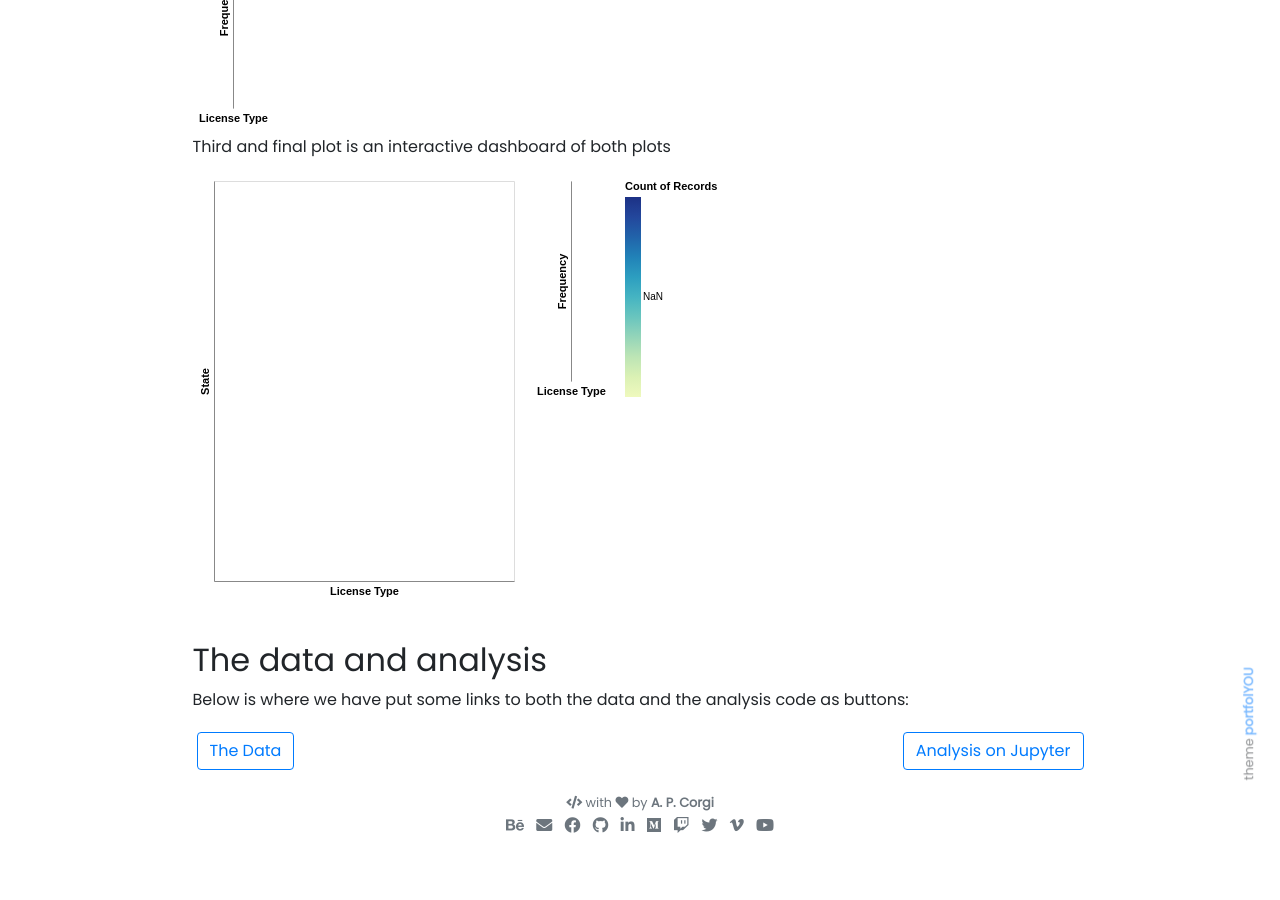
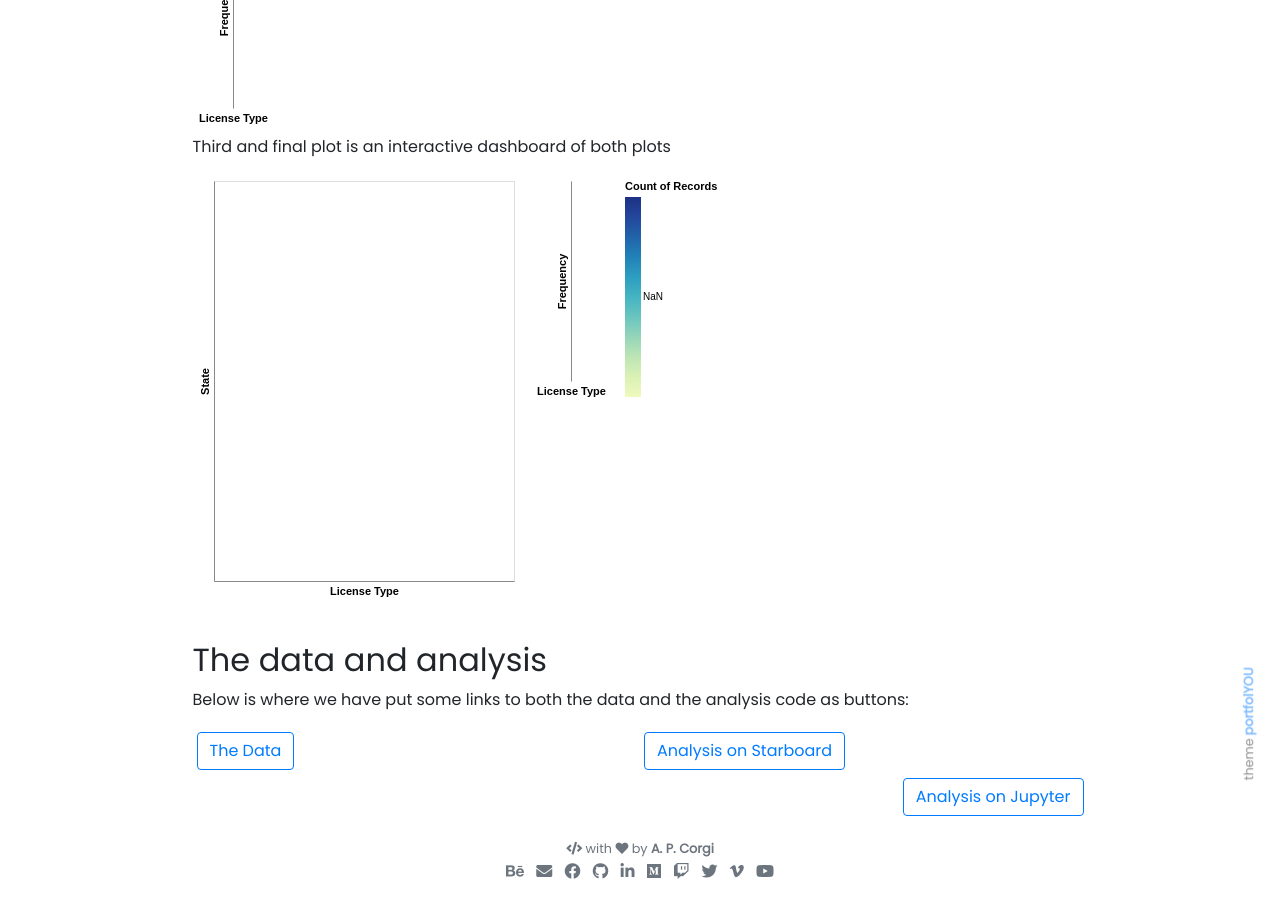
Before and after one commit to Saahil87/Saahil87.github.io, a Jekyll site: the page built from _projects/homework10.md, in a window 1280 px wide and 900 px high, scrolled down 1031 px. Built offline with Jekyll 4.4.1, drawn with Linux system fonts in a browser that asks for light colours; nearby versions of some CDN libraries; before the commit the page ends 1885 px from its top, so only the background shows below that.

Commit message:
changing file name

```diff
--- a/_config.yml
+++ b/_config.yml
@@ -121,5 +121,3 @@ exclude:
   - LICENSE.md~
   - config.yml~
   - "*.log"
-  - "*.ipynb"
-  - "python_notebooks/*"
--- a/_projects/1_Vega_lite_project - Copy.md
+++ b/_projects/homework10.md
@@ -37,6 +37,10 @@ Below is where we have put some links to both the data and the analysis code as
 {% include elements/button.html link="https://raw.githubusercontent.com/UIUC-iSchool-DataViz/is445_bcubcg_fall2022/main/data/licenses_fall2022.csv" text="The Data" %}
 </div>
 
+<div class="center">
+{% include elements/button.html link="https://starboard.gg/vasanthachandrasekaran/Chandrasekaran-vasantha-homework-10-net49aB" text="Analysis on Starboard" %}
+</div>
+
 <div class="right">
-{% include elements/button.html link="https://starboard.gg/vasanthachandrasekaran/Chandrasekaran-vasantha-homework-10-net49aB" text="Analysis on Jupyter" %}
+{% include elements/button.html link="https://github.com/Saahil87/Saahil87.github.io/blob/main/python_notebooks/test_imports_License.ipynb" text="Analysis on Jupyter" %}
 </div>
```
